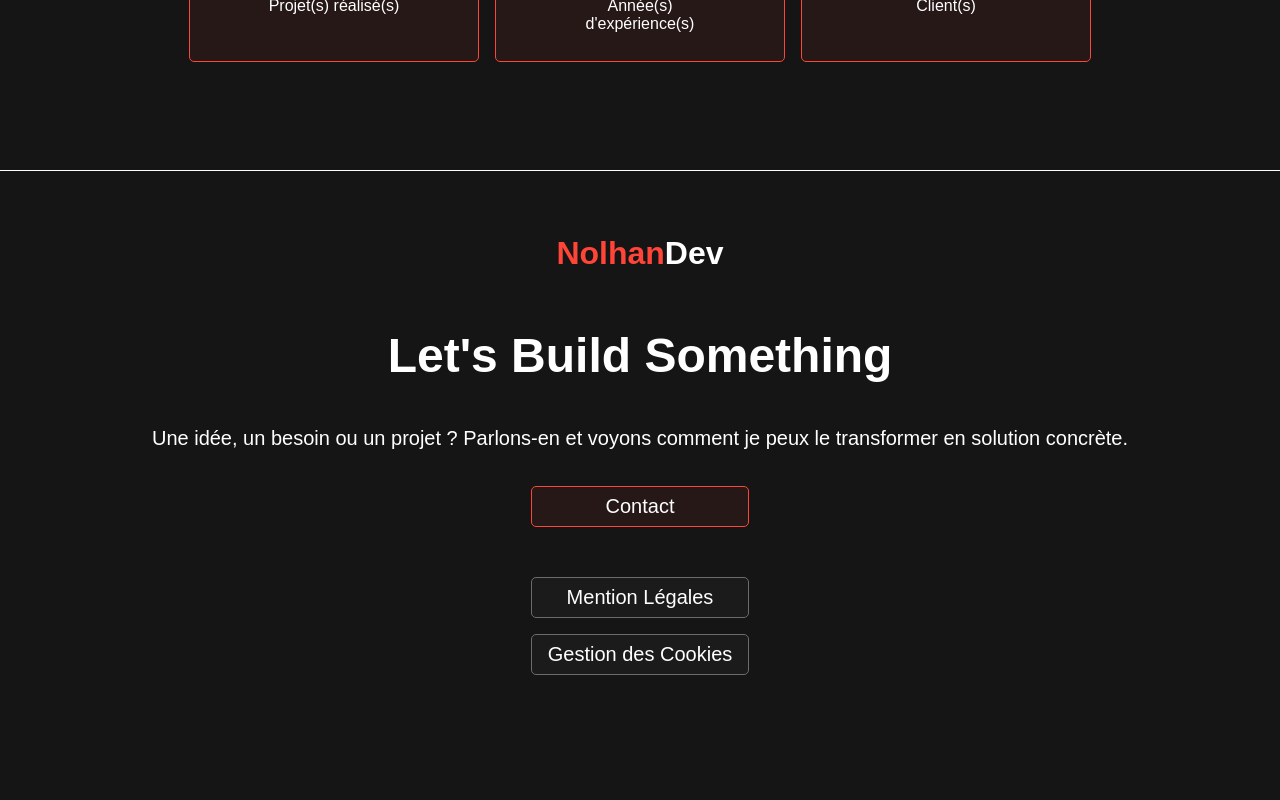
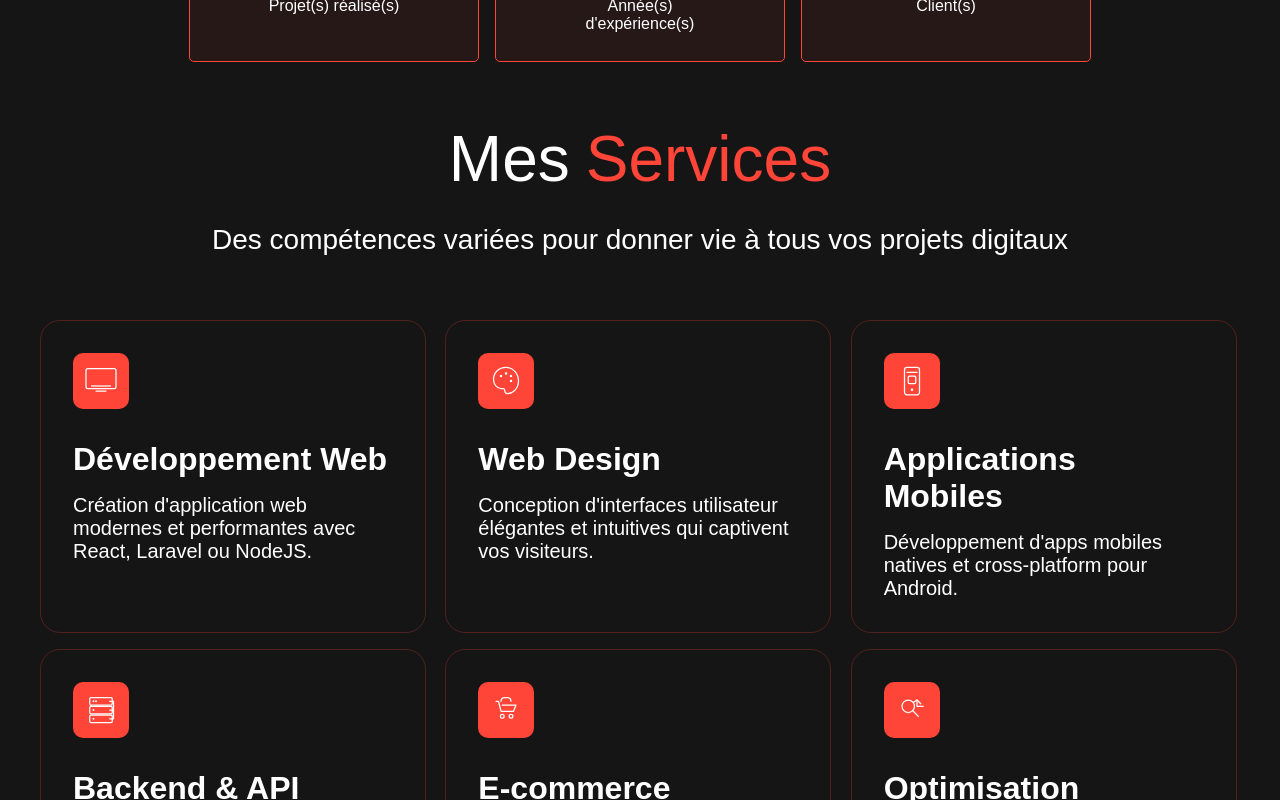
Before and after one commit to MNolhan/Nolhan-Portfolio, a React (Vite) app in the folder Frontend-Portfolio/: page / in a window 1280 px wide. Shown: the part 1420-2220 px from the top of the page. Before the commit the page ends 2159 px from the top, so only its background shows below. Built offline with nearby package versions, Linux system fonts and the light colour scheme; a web font is replaced by a local one.

Commit message:
Feat : Ajout Page Service + Ajout Icons dans les Cards

```diff
--- a/Frontend-Portfolio/src/components/ui/serviceCard.jsx
+++ b/Frontend-Portfolio/src/components/ui/serviceCard.jsx
@@ -1,8 +1,8 @@
 export default function serviceCard({Icone, children, description}){
     return(
         <div className="serviceCard">
-            <div className="icone">
-                <p>{Icone}</p>
+            <div className="serviceCard__icone">
+                <Icone />
             </div>
             <h3 className="serviceCard__title">{children}</h3>
             <p className="serviceCard__description">{description}</p>
--- /dev/null
+++ b/Frontend-Portfolio/src/pages/service.jsx
@@ -0,0 +1,31 @@
+import Card from "../components/ui/serviceCard";
+import DevWebIcon from "../components/Icon/devweb-icon";
+import BackendApiIcon from "../components/Icon/backendapi-icon";
+import EcommerceIcon from "../components/Icon/ecommerce-icon";
+import MobileAppIcon from "../components/Icon/mobiledev-icon";
+import OptimizationIcon from "../components/Icon/optimisation-icon";
+import WebDesignIcon from "../components/Icon/webdesign-icon";
+
+export default function service(){
+    return(
+        <>
+            <div class="service" id="service">
+                <div class="container">
+                    <div className="service__title">
+                        <p className="service__title--first">Mes</p>
+                        <p className="service__title--second">Services</p>
+                    </div>
+                    <p className="service__subtitle">Des compétences variées pour donner vie à tous vos projets digitaux</p>
+                    <div className="service__card-list">
+                        <Card Icone={DevWebIcon} description="Création d'application web modernes et performantes avec React, Laravel ou NodeJS.">Développement Web</Card>
+                        <Card Icone={WebDesignIcon} description="Conception d'interfaces utilisateur élégantes et intuitives qui captivent vos visiteurs.">Web Design</Card>
+                        <Card Icone={MobileAppIcon} description="Développement d'apps mobiles natives et cross-platform pour Android.">Applications Mobiles</Card>
+                        <Card Icone={BackendApiIcon} description="Architecture de bases de données robustes et développement d'API REST">Backend & API</Card>
+                        <Card Icone={EcommerceIcon} description="Solutions e-commerce complète pour booster vos ventes en ligne.">E-commerce</Card>
+                        <Card Icone={OptimizationIcon} description="Amélioration des performances SEO et accessibilité de vos sites webs">Optimisation</Card>
+                    </div>
+                </div>
+            </div>
+        </>
+    );
+}
--- a/Frontend-Portfolio/src/router/AppRouter.jsx
+++ b/Frontend-Portfolio/src/router/AppRouter.jsx
@@ -1,17 +1,21 @@
 import { BrowserRouter, Routes, Route } from "react-router-dom";
+import Scroll from "../components/ui/scrollwatcher";
 import Header from "../components/layouts/header"
 import Foot from "../components/layouts/footer"
 import Home from "../pages/home";
 import Aboutme from "../pages/aboutme";
+import Service from "../pages/service";
 
 export default function AppRouter() {
   return (
     <BrowserRouter>
+      <Scroll />
       <Header />
         <Routes>
           <Route path="/" element={<Home />} />
         </Routes>
       <Aboutme />
+      <Service />
       <Foot />
     </BrowserRouter>
   );
--- a/Frontend-Portfolio/src/styles/components/__serviceCard.scss
+++ b/Frontend-Portfolio/src/styles/components/__serviceCard.scss
@@ -19,9 +19,31 @@
         margin: 1rem 0 0 0;
     }
 
+    &__icone{
+        display: flex;
+        align-items: center;
+        justify-content: center;
+        position: relative;
+        color: white;
+        background-color: $primary-color;
+        padding: 0.25rem;
+        max-width: 3rem;
+        min-height: 3rem;
+        border-radius: $border-radius-medium;
+
+        &:hover{
+            animation: spin 1.75s ease-in-out 1;
+        }
+    }
+
     &:hover{
         background-color: $primary-background-color;
         border: 1px solid $primary-color;
         transform: scale(1.025);
     }
 }
+
+@keyframes spin {
+    0%   { transform: rotate(0deg); }
+    100% { transform: rotate(1080deg); }
+}
--- a/Frontend-Portfolio/src/styles/main.scss
+++ b/Frontend-Portfolio/src/styles/main.scss
@@ -8,6 +8,7 @@
 @use "./pages/_aboutme" as *;
 @use "./components/_serviceCard" as *;
 @use "./components/_scrollwatcher" as *;
+@use "./pages/_service" as *;
 
 body{
     margin : 0;
--- /dev/null
+++ b/Frontend-Portfolio/src/styles/pages/__service.scss
@@ -0,0 +1,39 @@
+@use "../abstracts/_variables" as *;
+
+.service{
+    scroll-margin-top: 9.5rem;
+    font-family: $font-family-primary;
+    min-height: calc(100vh - 8rem);
+
+    &__title {
+        display:flex;
+        justify-content: center;
+        font-size: 4rem;
+        margin: 1rem 0 1.5rem 0;
+
+        &--first{
+            color: white;
+            margin: 0;
+        }
+
+        &--second{
+            color: $primary-color;
+            margin: 0;
+            margin-left: 1rem;
+        }
+    }
+
+    &__subtitle{
+        display: flex;
+        justify-content: center;
+        font-size: 1.75rem;
+        color: white;
+    }
+
+    &__card-list{
+        margin-top: 4rem;
+        display: grid;
+        grid-template-columns: 1fr 1fr 1fr;
+        gap: 1rem;
+    }
+}
```
